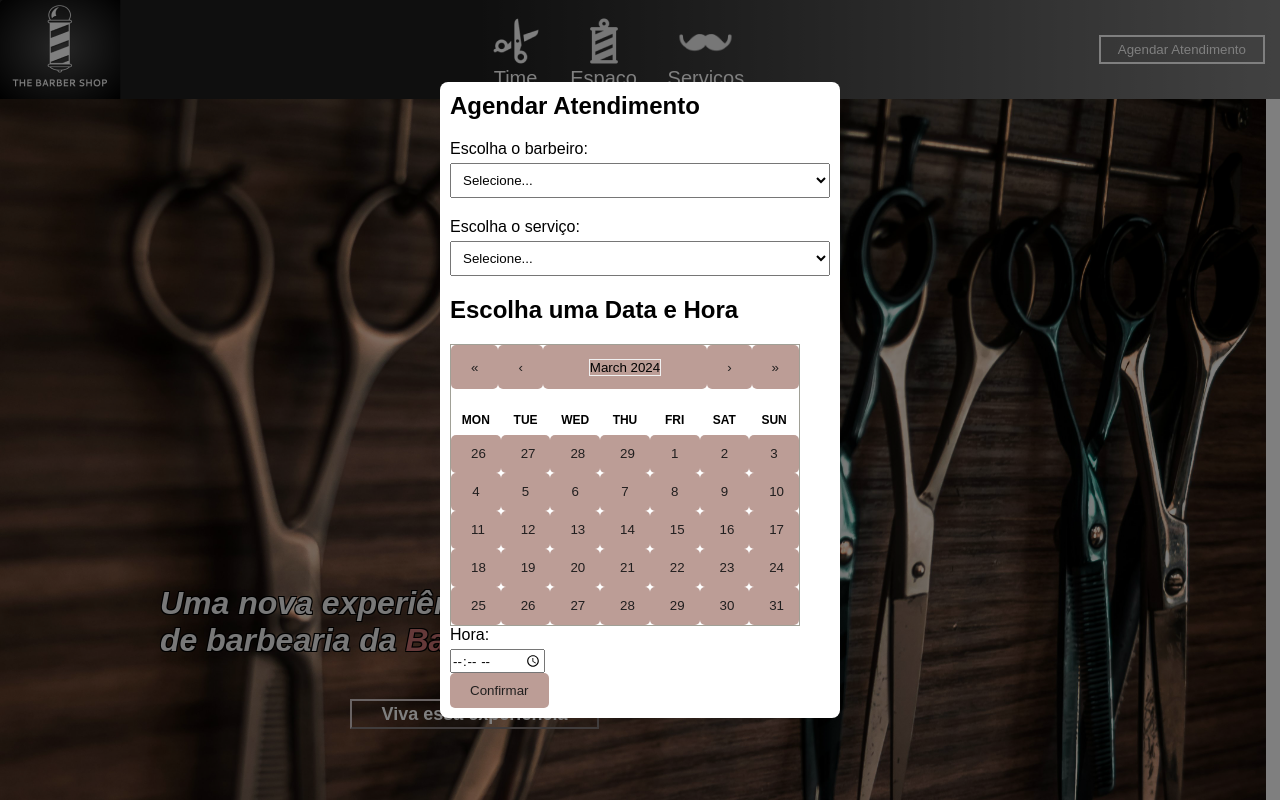
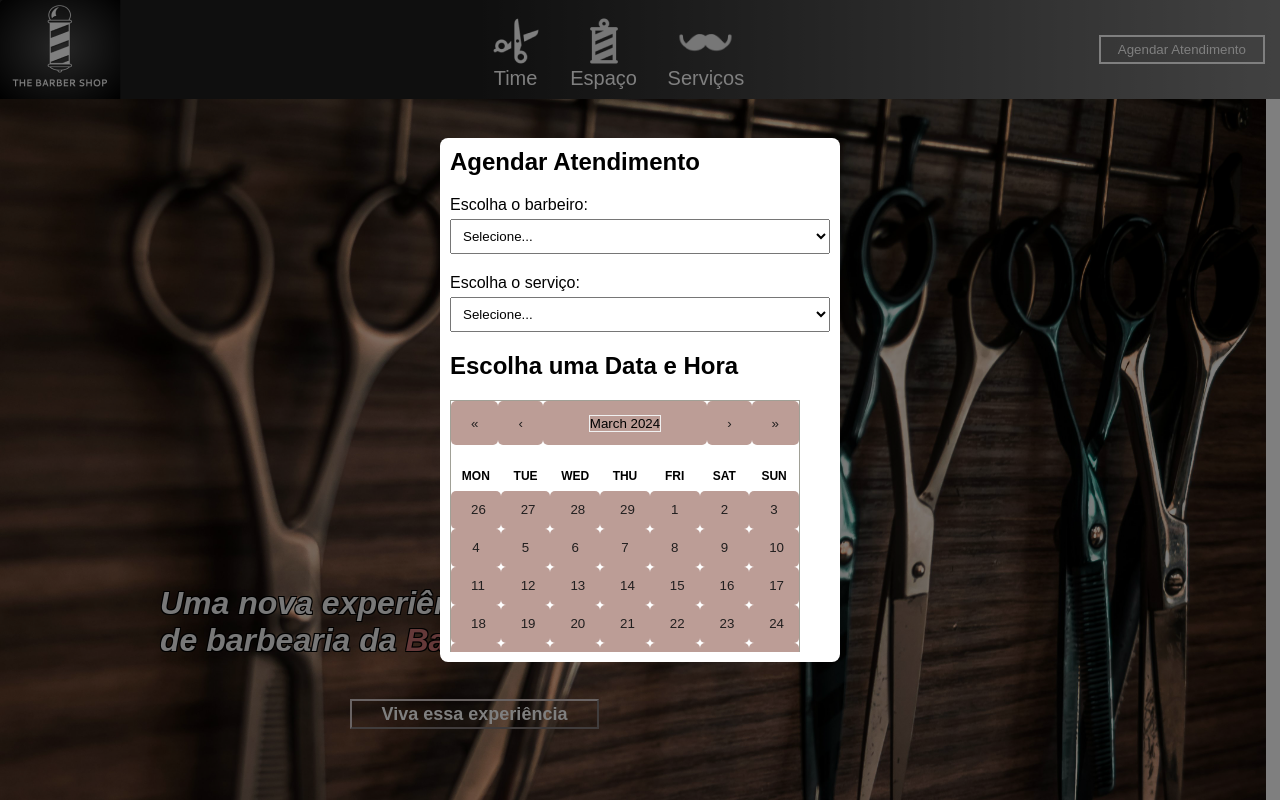
Before and after one commit to vvenetillo/barber-shop, a React (Vite) app: page / in a window 1280 px wide. Both pictures are taken after a click on the button "Agendar Atendimento". Shown: the top 800 px of the page. Built offline with nearby package versions, Linux system fonts and the light colour scheme.

Commit message:
update form

```diff
--- a/package.json
+++ b/package.json
@@ -16,10 +16,12 @@
     "@mui/x-data-grid": "^7.0.0",
     "@mui/x-date-pickers": "^7.0.0",
     "dayjs": "^1.11.10",
+    "framer-motion": "^11.0.28",
     "react": "^18.2.0",
     "react-calendar": "^4.8.0",
     "react-dom": "^18.2.0",
-    "react-icons": "^5.0.1"
+    "react-icons": "^5.0.1",
+    "sweetalert2": "^11.10.7"
   },
   "devDependencies": {
     "@types/react": "^18.2.64",
--- a/src/App.css
+++ b/src/App.css
@@ -5,3 +5,7 @@
   font-family: Arial, Helvetica, sans-serif;
   text-decoration: none;
 }
+
+.swal2-container {
+  z-index: 09999999999; /* Defina um valor alto para garantir que o SweetAlert seja exibido acima de outros elementos */
+}
--- a/src/components/Modal/Date/Date.jsx
+++ b/src/components/Modal/Date/Date.jsx
@@ -1,13 +1,17 @@
 /* eslint-disable react/no-unknown-property */
-import  { useState } from 'react';
+import { useState , useRef} from 'react';
+import Swal from 'sweetalert2';
+
 import Calendar from 'react-calendar';
 import 'react-calendar/dist/Calendar.css';
+
+import style from './date.module.css';
+import { TiMediaPause } from 'react-icons/ti';
 
 const Modal = () => {
   const [date, setDate] = useState(new Date());
   const [time, setTime] = useState('');
-
-
+  const nameInputRef = useRef(null); // Create a ref for the input element
 
   const handleDateChange = (date) => {
     setDate(date);
@@ -17,15 +21,58 @@ const Modal = () => {
     setTime(e.target.value);
   };
 
-  const handleSubmit = (e) => {
+  const handleSubmit = async (e) => {
     e.preventDefault();
-   date
-   time
 
-  }
+    if (!date || !TiMediaPause) {
+      Swal.fire({
+        icon: 'error',
+        title: 'Preenchimento Incompleto',
+        text: 'Favor preencher corretamente a data e hora do agendamento.',
+      });
+      return;
+    }
+
+    const { value: nameAndSurname } = await Swal.fire({
+      title: 'Confirmação de Agendamento',
+      html: `
+        <p>Data: ${date.toLocaleDateString()}</p>
+        <p>Horário: ${time}</p>
+        <input id="swal-input" type="text" placeholder="Seu nome e sobrenome">
+      `,
+      showCancelButton: true,
+      focusConfirm: true,
+      preConfirm: () => {
+        const nameInput = document.getElementById('swal-input');
+        if (!nameInput.value) {
+          Swal.showValidationMessage('É necessário informar seu nome e sobrenome!');
+        }
+      },
+    });
+
+    if (nameAndSurname) {
+      Swal.fire({
+        icon: 'success',
+        title: 'Agendamento Realizado!',
+        text: `Obrigado, ${nameAndSurname}! Seu agendamento foi registrado com sucesso.`,
+      });
+    }
+  };
+
+
+  const generateTimeOptions = () => {
+    const options = [];
+    for (let hour = 9; hour < 20; hour++) {
+      for (let minute = 0; minute < 60; minute += 60) {
+        const timeString = `${String(hour).padStart(2, '0')}:${String(minute).padStart(2, '0')}`;
+        options.push(timeString);
+      }
+    }
+    return options;
+  };
 
   return (
-    <div className="modal">
+    <div className={style.agendamento1}>
       <div className="modal-content">
         <h2>Escolha uma Data e Hora</h2>
         <form onSubmit={handleSubmit}>
@@ -33,16 +80,37 @@ const Modal = () => {
             <Calendar onChange={handleDateChange} value={date} />
           </div>
           <div className="time-container">
-            <label htmlFor="time">Hora:</label>
-            <input
-              type="time"
+            <label htmlFor="time" className={style.confirm_hour}>
+              Hora:
+            </label>
+            <select
               id="time"
               value={time}
               onChange={handleTimeChange}
+              className={style.confirm_hour}
+            >
+              <option value="">Selecione uma hora</option>
+              {generateTimeOptions().map((option) => (
+                <option key={option} value={option}>
+                  {option}
+                </option>
+              ))}
+            </select>
+          </div>
+          <div className="name-container">
+            <label htmlFor="swal-input" className={style.confirm_hour}>
+              Nome e Sobrenome:
+            </label>
+            <input
+              id="swal-input"
+              type="text"
+              placeholder="Seu nome e sobrenome"
+              ref={nameInputRef} // Assign the ref to the input element
             />
           </div>
-          <button type="submit">Confirmar</button>
-
+          <button type="submit" className={style.button_confirm}>
+            Confirmar
+          </button>
         </form>
       </div>
     </div>
--- /dev/null
+++ b/src/components/Modal/Date/date.module.css
@@ -0,0 +1,22 @@
+.button_confirm{
+    display: flex;
+    flex-direction: column;
+    margin: 0 auto;
+}
+
+.agendamento1{
+    display: flex;
+    max-width: 400px;
+    max-height: 300px;
+    overflow: scroll;
+}
+
+.confirm_hour{
+    display: flex;
+    margin: 5px;
+}
+
+.date,
+.hour{
+    color: black;
+}
--- a/src/components/Navbar/nav.module.css
+++ b/src/components/Navbar/nav.module.css
@@ -69,6 +69,7 @@ li:hover{
     display: flex;
     align-items: center;
     justify-content: center;
+
   }
 
   .modal {
@@ -114,7 +115,7 @@ li:hover{
     color: black;
   }
 
-  .selecao,
-  .servico{
+.selecao,
+.servico{
     color: black;
   }
```
Also changed, not shown: src/components/Modal/Timer/Timer.jsx (deleted, +0 -19 lines), src/components/Navbar/Nav.jsx (+8 -1 lines), 1 other file (tests, documents, lock files or other folders).
